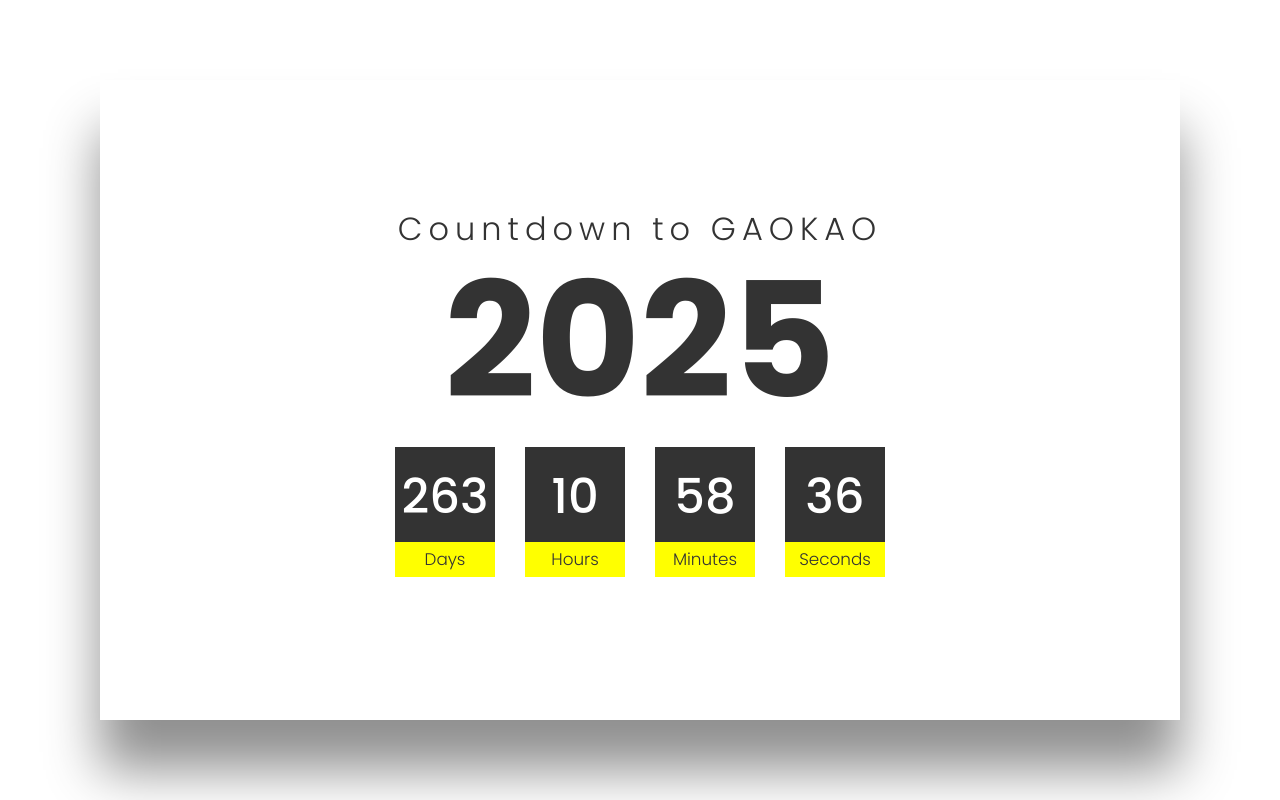
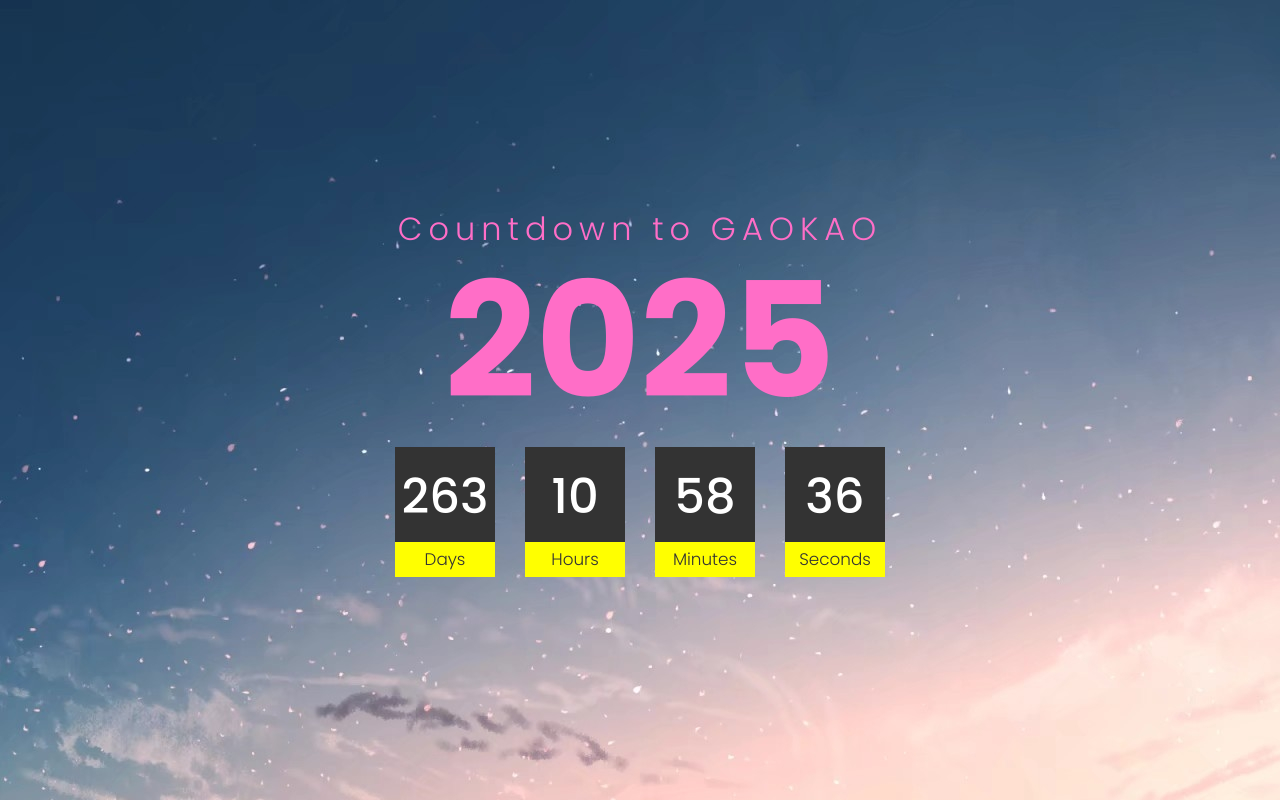
Before and after one commit to Tsukasa-LIE/gaokaotime-v2, a plain HTML site: page VisualizationofContdownforHighterEducation/index.html in a window 1280 px wide. Drawn offline with Linux system fonts and the light colour scheme.

Commit message:
Add files via upload

```diff
--- a/VisualizationofContdownforHighterEducation/css/style.css
+++ b/VisualizationofContdownforHighterEducation/css/style.css
@@ -8,7 +8,7 @@
 
 body
 {
-    background: #00000000 url(bg.jpg);
+    background-image: url(../img/background.png);
     background-attachment: fixed;
     background-blend-mode: hard-light;
 }
@@ -25,7 +25,7 @@ body
     justify-content: center;
     align-items: center;
     flex-direction: column;
-    box-shadow: 0 50px 50px rgba(0, 0, 0, 0.438),
+    box-shadow: 0 50px 50px rgba(0, 0, 0, 0),
                 0 0 0 100px rgba(0, 0, 0, 0);
 }
 
@@ -33,7 +33,7 @@ body
     text-align: center;
     font-size: 10em;
     line-height: 0.7em;
-    color: #333;
+    color: #FF6EC7;
     margin-top: -80px;
 }
 
```
Also changed, not shown: VisualizationofContdownforHighterEducation/img/background.png (added).
